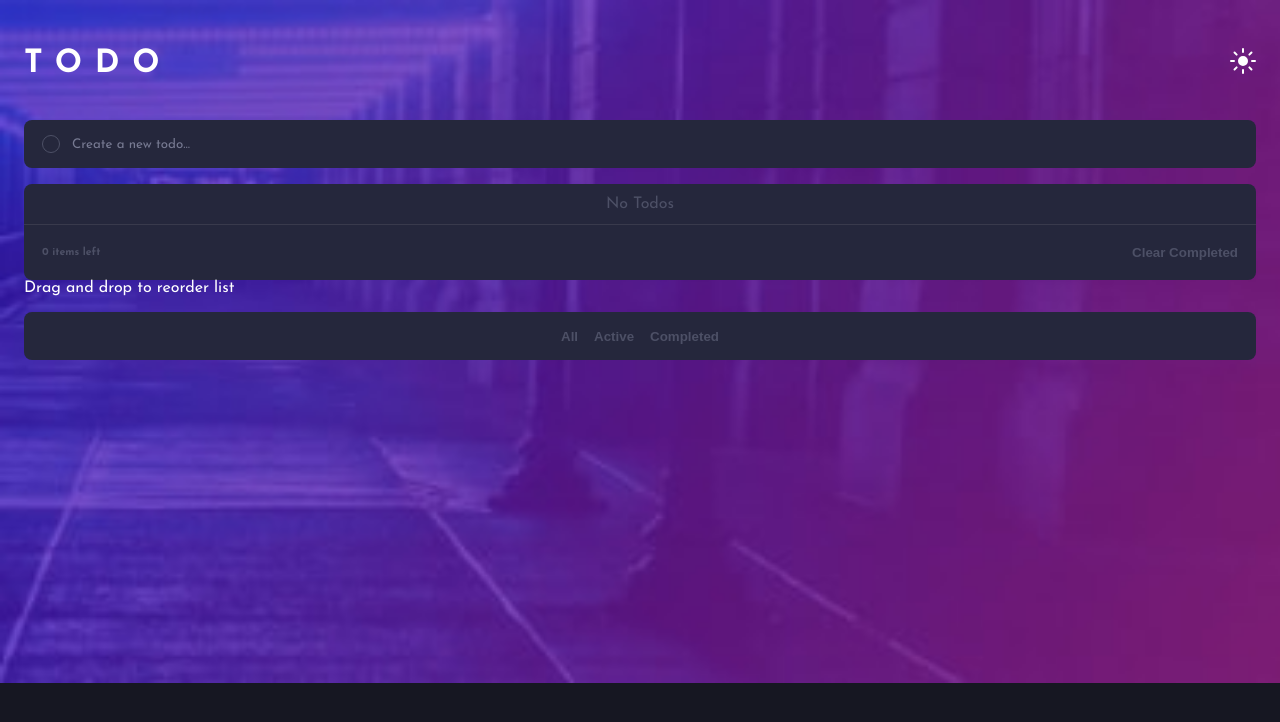
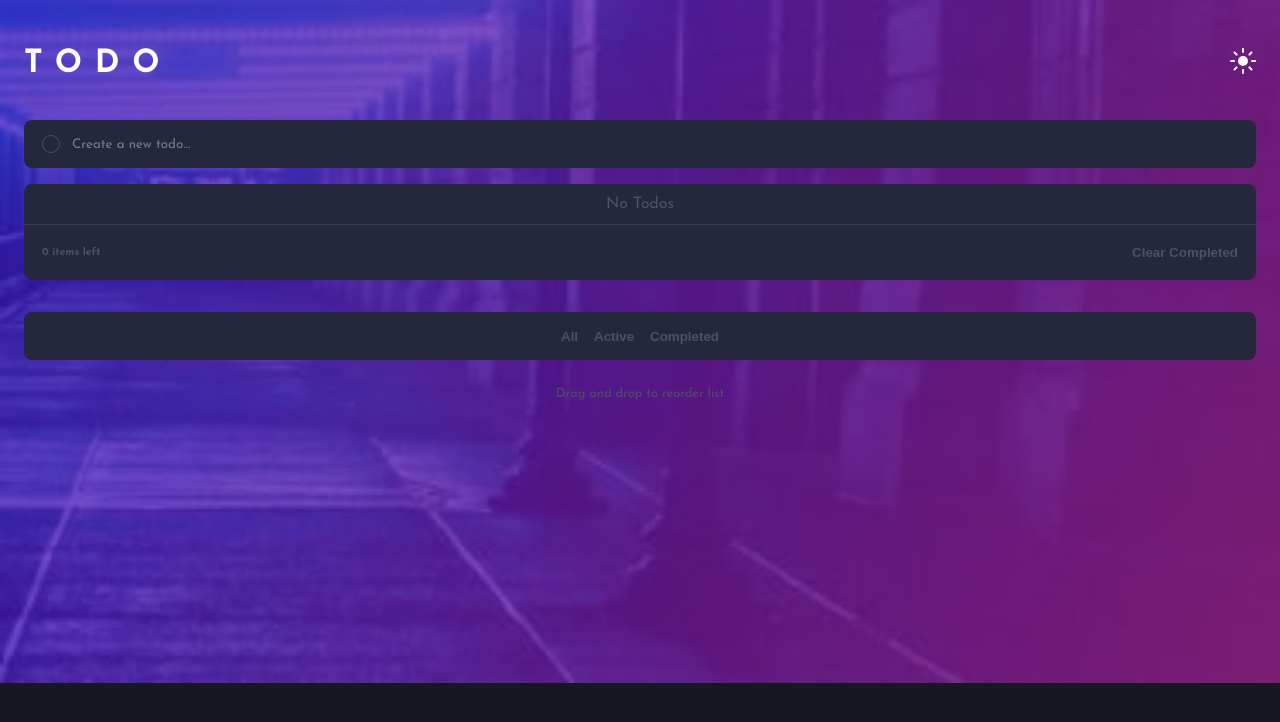
Before and after one commit to Zukizuk/Todo-App-Main, a React (Vite) app: page / in a window 1280 px wide. Shown: the top 722 px of the page. Built offline with nearby package versions, Linux system fonts and the light colour scheme.

Commit message:
Progress

```diff
--- a/src/App.jsx
+++ b/src/App.jsx
@@ -80,11 +80,11 @@ function App() {
               toggleTodo={toggleTodo}
               deleteTodo={deleteTodo}
               filterTodos={filterTodos}
+              setTodos={setTodos}
             />
             <Details todos={todos} setFilterTodos={setFilterTodos} />
           </section>
         </section>
-        <p className="todo__drag-instruction">Drag and drop to reorder list</p>
       </main>
     </>
   );
--- a/src/App.scss
+++ b/src/App.scss
@@ -4,7 +4,7 @@
 body {
   min-height: 100svh;
   font-family: "Josefin Sans", sans-serif;
-  padding: 3rem 1.5rem 0;
+  padding: 3rem 1.5rem 10rem;
   background: url(./images/bg-mobile-dark.jpg) no-repeat, var(--BottomBG);
   background-position: top;
   background-size: contain;
@@ -131,6 +131,13 @@ body {
               font-weight: 700;
             }
           }
+          .todo__drag-instruction {
+            position: absolute;
+            left: 0;
+            bottom: -7.5rem;
+            width: 100%;
+            text-align: center;
+          }
         }
       }
     }
--- a/src/Details.jsx
+++ b/src/Details.jsx
@@ -23,6 +23,7 @@ export function Details({ todos, setFilterTodos }) {
         </button>
       </div>
       <button className="todo__clear-completed-button">Clear Completed</button>
+      <p className="todo__drag-instruction">Drag and drop to reorder list</p>
     </div>
   );
 }
--- a/src/TodoList.jsx
+++ b/src/TodoList.jsx
@@ -1,4 +1,4 @@
-function TodoList({ todos, toggleTodo, deleteTodo, filterTodos }) {
+function TodoList({ todos, toggleTodo, deleteTodo, filterTodos, setTodos }) {
   const filteredList = todos.filter((todo) => {
     if (filterTodos === "All") {
       return true;
@@ -8,6 +8,26 @@ function TodoList({ todos, toggleTodo, deleteTodo, filterTodos }) {
       return todo.completed;
     }
   });
+  const handleDragStart = (e, id) => {
+    e.dataTransfer.setData("id", id);
+  };
+
+  const handleDragOver = (e) => {
+    e.preventDefault();
+  };
+
+  const handleDrop = (e, dropId) => {
+    const dragId = e.dataTransfer.getData("id");
+    const draggedItem = todos.find((todo) => todo.id === dragId);
+    const dropIndex = todos.findIndex((todo) => todo.id === dropId);
+    const dragIndex = todos.findIndex((todo) => todo.id === dragId);
+    const newTodos = [...todos];
+
+    newTodos.splice(dragIndex, 1);
+    newTodos.splice(dropIndex, 0, draggedItem);
+
+    setTodos(newTodos);
+  };
 
   return (
     <ul className="todo__task-list">
@@ -16,7 +36,14 @@ function TodoList({ todos, toggleTodo, deleteTodo, filterTodos }) {
       )}
       {filteredList.map((todo) => {
         return (
-          <li className="todo__task-item" key={todo.id}>
+          <li
+            className="todo__task-item"
+            key={todo.id}
+            draggable
+            onDragStart={(e) => handleDragStart(e, todo.id)}
+            onDragOver={(e) => handleDragOver(e)}
+            onDrop={(e) => handleDrop(e, todo.id)}
+          >
             <div className="todo__task-item--container">
               <input
                 type="checkbox"
```
